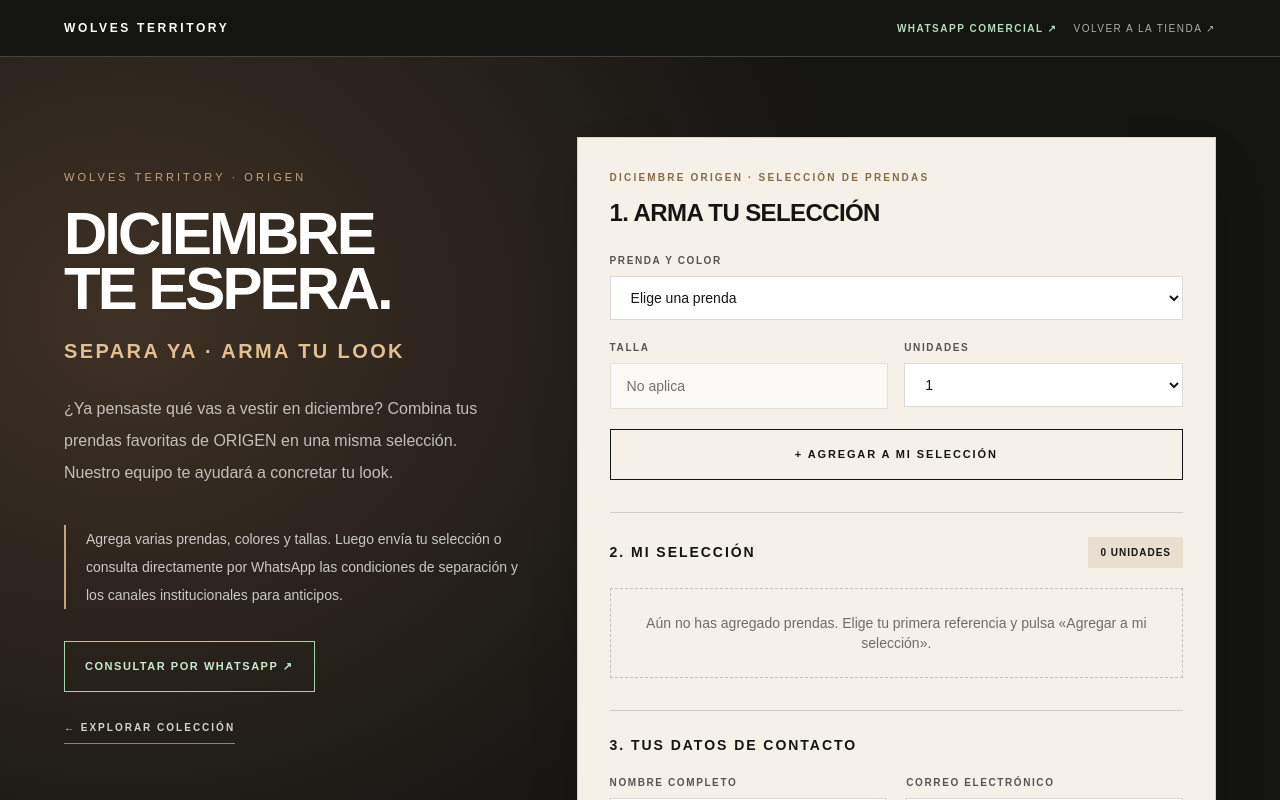
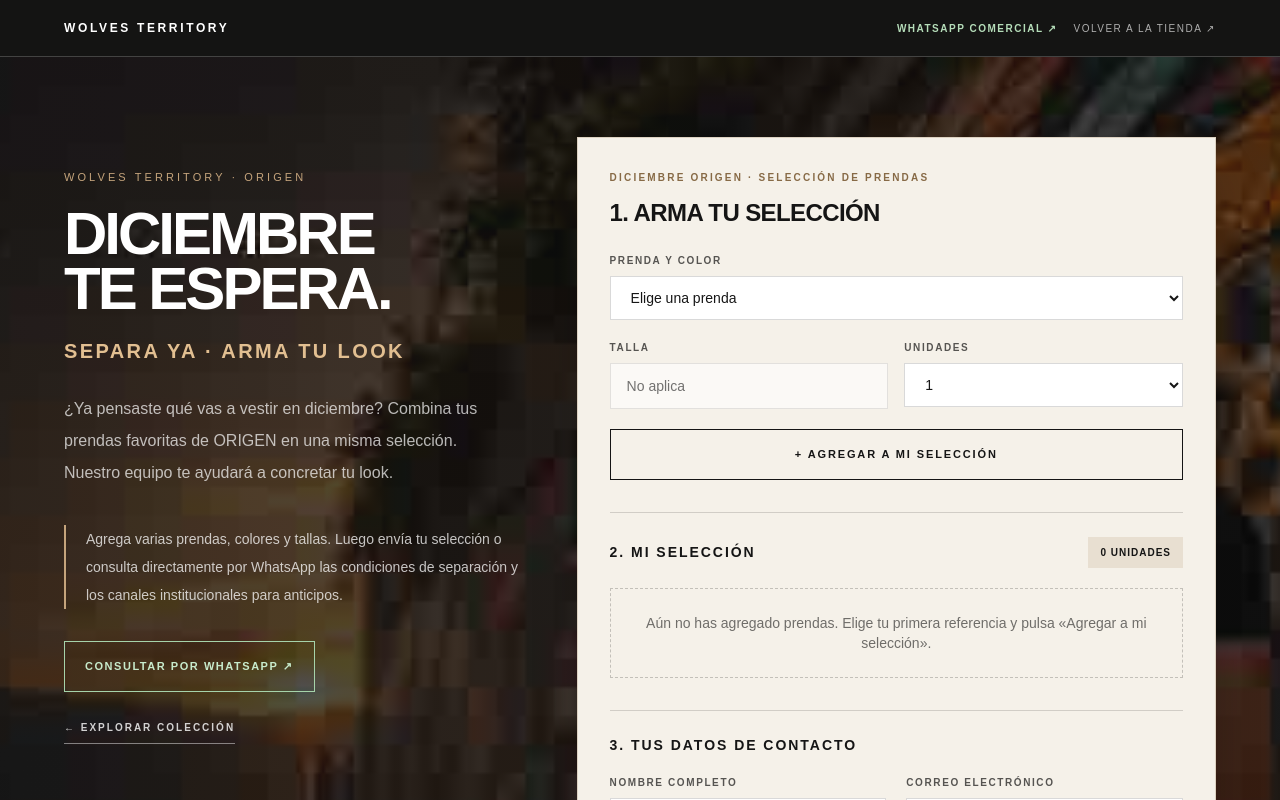
Before and after one commit to deltastudiocomunicaciones-cpu/wolves-territory, a Next.js app: page /reservas in a window 1280 px wide. Shown: the top 800 px of the page. Built offline with nearby package versions, Linux system fonts and the light colour scheme.

Commit message:
feat(reservas): display original December campaign photograph as accessible darkened backdrop

```diff
--- a/app/reservas/page.tsx
+++ b/app/reservas/page.tsx
@@ -18,8 +18,9 @@ export default function ReservasPage() {
           <div className="flex flex-wrap items-center gap-4"><a href="https://wa.me/573043795035?text=Hola%2C%20Wolves%20Territory.%20Quiero%20informaci%C3%B3n%20para%20separar%20mi%20look%20de%20diciembre." target="_blank" rel="noopener noreferrer" className="text-[10px] font-semibold uppercase tracking-[.15em] text-[#b5ddb9] hover:text-white">WhatsApp comercial ↗</a><Link href="/#coleccion" className="text-[10px] uppercase tracking-[.15em] text-white/65 hover:text-white">Volver a la tienda ↗</Link></div>
         </div>
       </header>
-      <section className="relative overflow-hidden px-4 py-12 sm:px-8 sm:py-20">
-        <div aria-hidden="true" className="pointer-events-none absolute inset-0 bg-[radial-gradient(ellipse_at_10%_20%,#55412e_0%,transparent_46%)] opacity-65"/>
+      <section className="relative isolate min-h-[calc(100vh-76px)] overflow-hidden px-4 py-12 sm:px-8 sm:py-20">
+        <div aria-hidden="true" className="pointer-events-none absolute inset-0 -z-20 bg-[url('/images/separa-ya-origen-diciembre.jpg')] bg-cover bg-[position:65%_center] bg-no-repeat md:bg-center" />
+        <div aria-hidden="true" className="pointer-events-none absolute inset-0 -z-10 bg-gradient-to-r from-[#111111]/85 via-[#111111]/80 to-[#111111]/65 sm:from-[#111111]/78 sm:via-[#111111]/69 sm:to-[#111111]/58" />
         <div className="relative">
           <Suspense fallback={<p className="text-center text-sm text-white/70">Cargando catálogo...</p>}>
             <ReservationForm />
```
